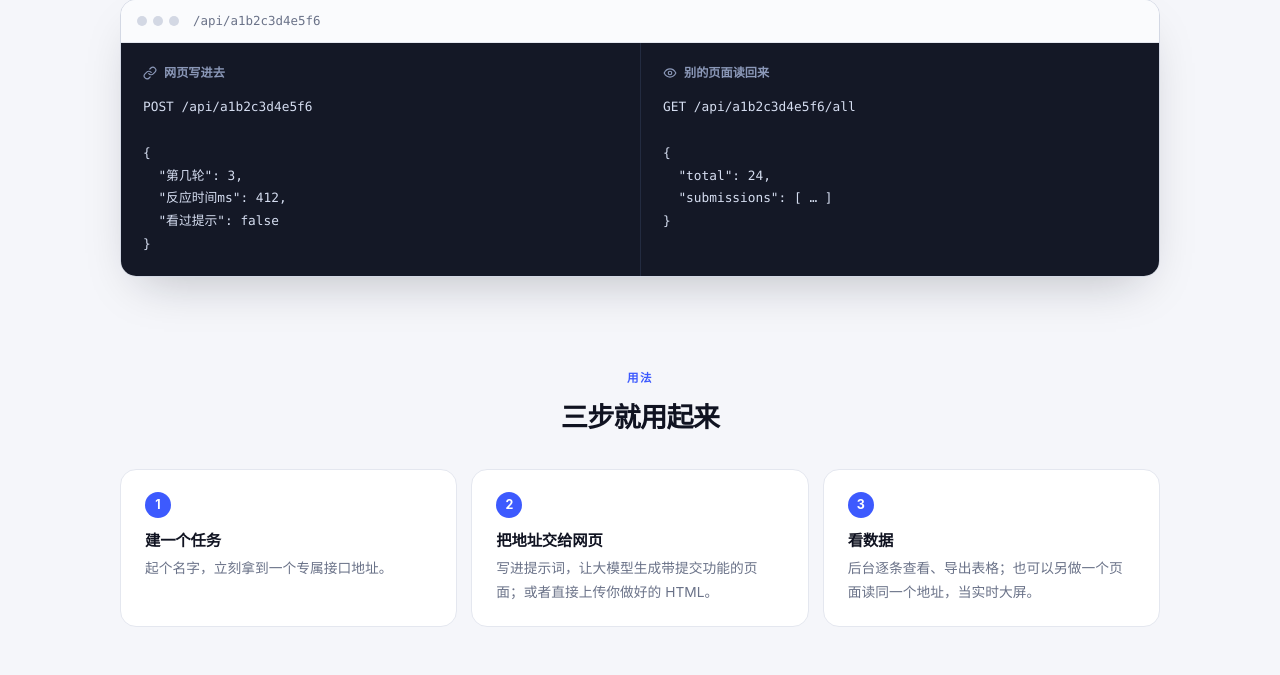
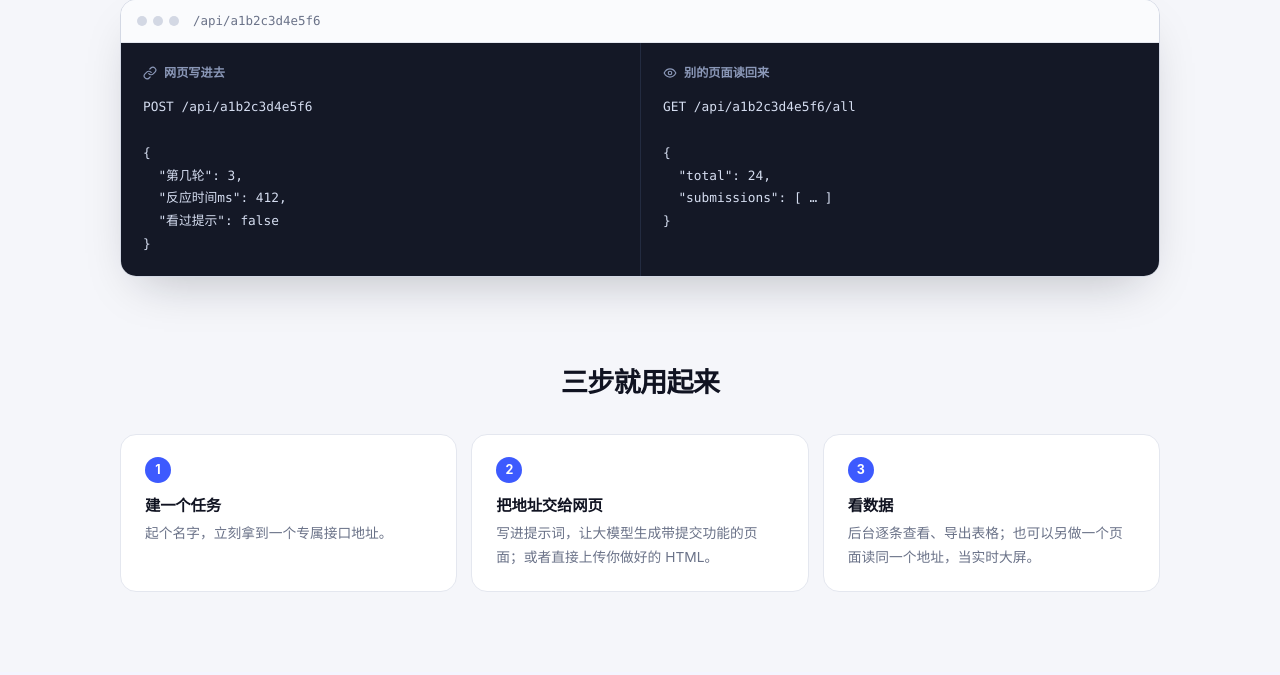
Before and after one commit to Qiuzizhao/QiuForm, a Flask app: page / in a window 1280 px wide. Shown: the part 450-1125 px from the top of the page. After the commit the page ends 1042 px from the top, so only its background shows below. Run offline with Flask 3, Linux system fonts and the light colour scheme; parts of the project's set-up code (start-up, migrations or seed data) failed here and were passed over.

Commit message:
首页步骤区去掉「用法」标签

```diff
--- a/qiuform/static/app.css
+++ b/qiuform/static/app.css
@@ -634,14 +634,9 @@ a:hover > .thumb { transform: scale(1.04); border-color: var(--accent); }
 .lp-section { margin-bottom: 88px; }
 .lp-section-last { margin-bottom: 0; }
 .lp-head { text-align: center; margin-bottom: 34px; }
-.lp-eyebrow {
-  display: inline-block; margin-bottom: 12px;
-  font-size: .72rem; font-weight: 700; letter-spacing: .12em;
-  text-transform: uppercase; color: var(--accent);
-}
 .lp-head h2 {
   font-size: clamp(1.3rem, 3vw, 1.7rem);
-  letter-spacing: -.028em; margin-bottom: 10px;
+  letter-spacing: -.028em; margin: 0;
 }
 .lp-head p { font-size: .95rem; color: var(--muted); max-width: 44ch; margin: 0 auto; }
 
--- a/qiuform/templates/landing.html
+++ b/qiuform/templates/landing.html
@@ -59,7 +59,6 @@
 {# ---------------------------------------------------------------- 步骤 #}
 <section class="lp-section lp-section-last">
   <header class="lp-head">
-    <span class="lp-eyebrow">用法</span>
     <h2>三步就用起来</h2>
   </header>
 
```
